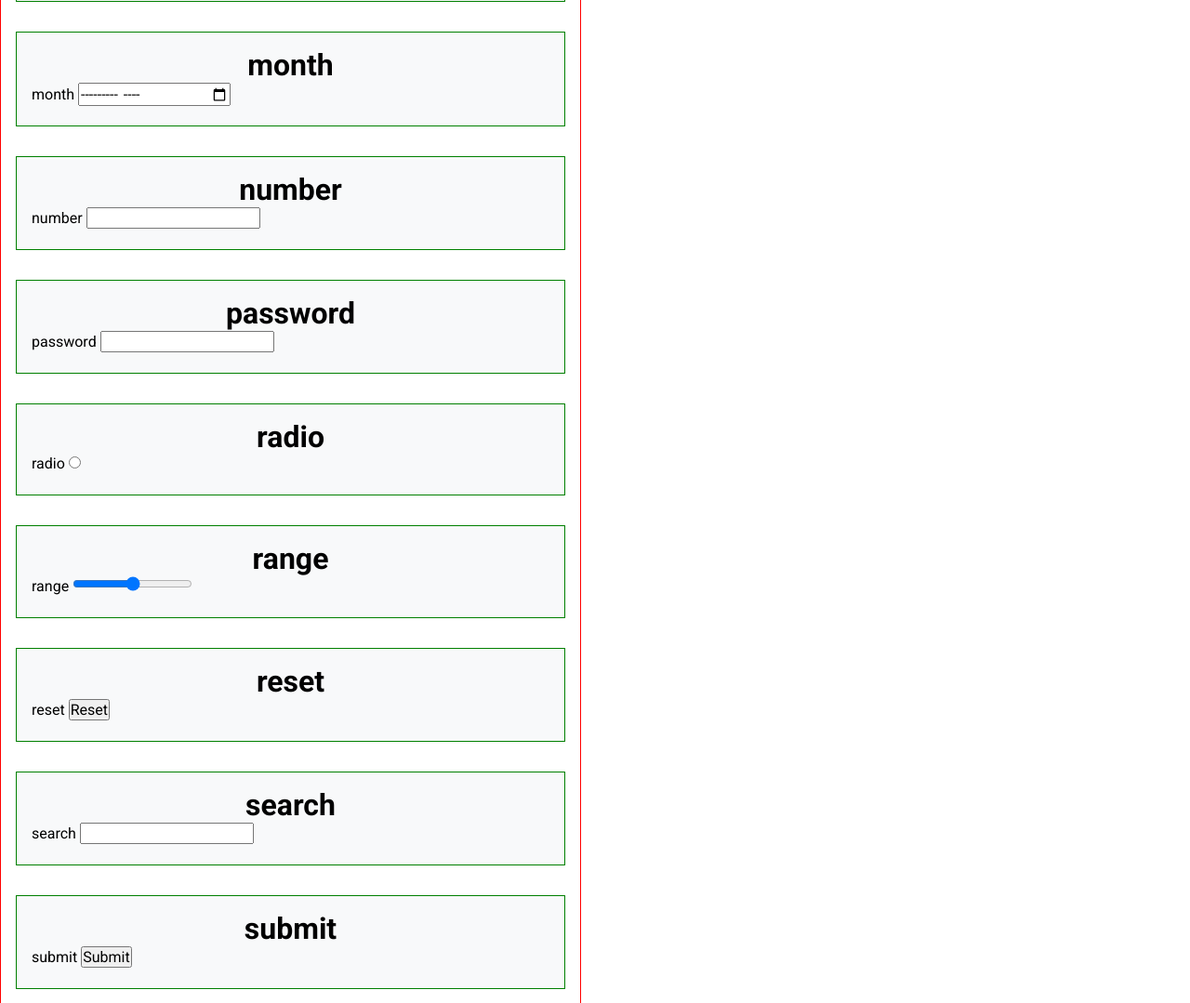
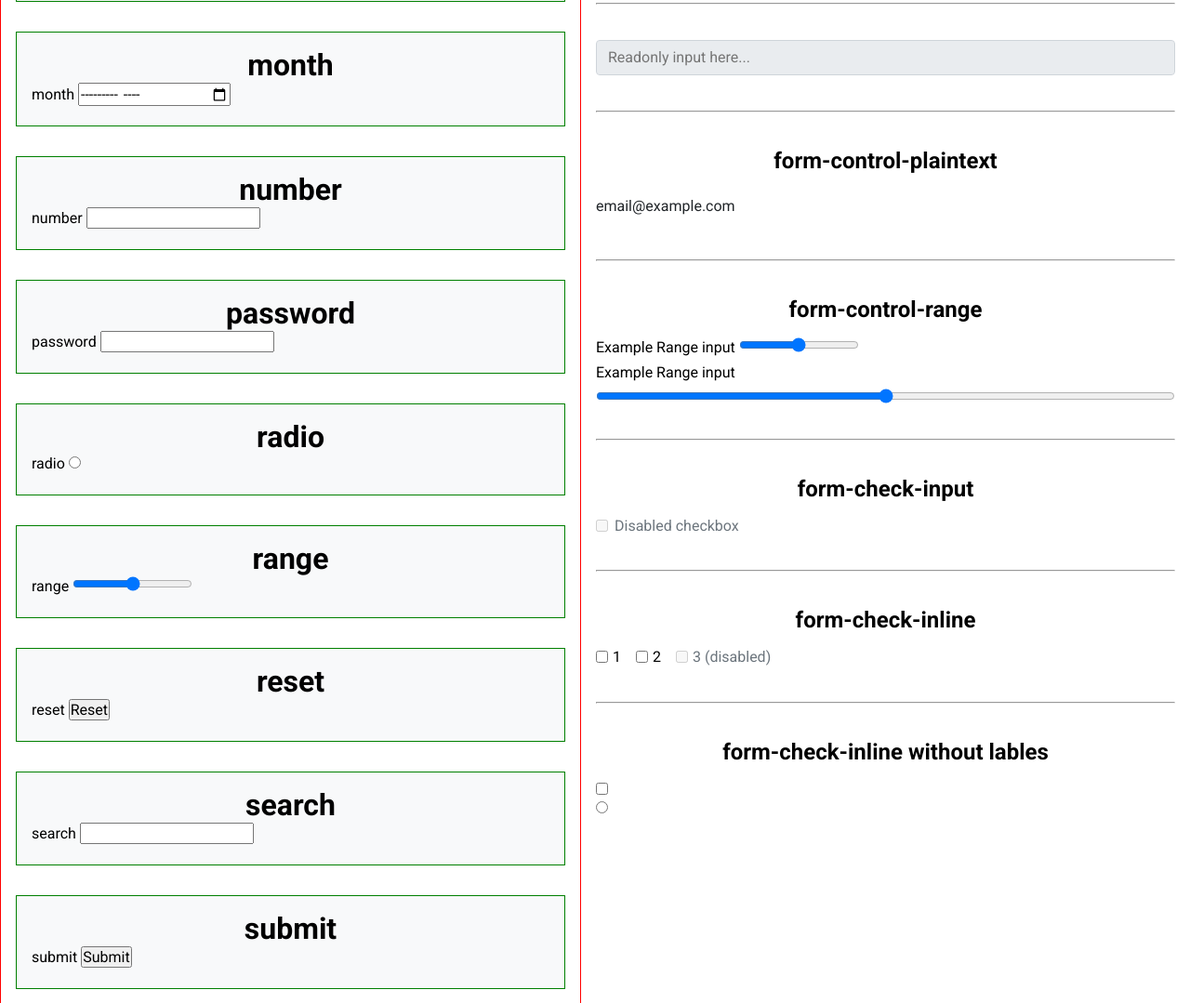
Before and after one commit to techkanna/bootstrap_mock, a plain HTML site: page index.html in a window 1280 px wide. Shown: the part 2409-3488 px from the top of the page at 93% size. Drawn offline with Linux system fonts and the light colour scheme.

Commit message:
:card_file_box: structured file sctructure

```diff
--- a/index.html
+++ b/index.html
@@ -8,6 +8,7 @@
       href="https://fonts.googleapis.com/css?family=Roboto:400,500,700&display=swap"
       rel="stylesheet"
     />
+    <link rel="stylesheet" href="mystyles.min.css" />
     <link rel="stylesheet" href="style.min.css" />
     <title>Task six</title>
   </head>
@@ -562,6 +563,19 @@ The cat was playing in the garden.
       <hr />
       <br />
       <br />
+      <h2>Readonly</h2>
+      <div class="bd-example">
+        <input
+          class="form-control"
+          type="text"
+          placeholder="Readonly input here..."
+        />
+      </div>
+      <br />
+      <br />
+      <hr />
+      <br />
+      <br />
       <div class="bd-example">
         <input
           class="form-control"
@@ -569,6 +583,118 @@ The cat was playing in the garden.
           placeholder="Readonly input here..."
           readonly
         />
+      </div>
+      <br />
+      <br />
+      <hr />
+      <br />
+      <br />
+      <h2>form-control-plaintext</h2>
+      <div class="bd-example">
+        <input
+          type="text"
+          readonly=""
+          class="form-control-plaintext"
+          id="staticEmail"
+          value="email@example.com"
+        />
+      </div>
+      <br />
+      <br />
+      <hr />
+      <br />
+      <br />
+      <h2>form-control-range</h2>
+      <div class="bd-example">
+        <label for="formControlRange">Example Range input</label>
+        <input type="range" id="formControlRange" />
+      </div>
+      <div class="bd-example">
+        <label for="formControlRange">Example Range input</label>
+        <input type="range" class="form-control-range" id="formControlRange" />
+      </div>
+      <br />
+      <br />
+      <hr />
+      <br />
+      <br />
+      <h2>form-check-input</h2>
+      <div class="form-check">
+        <input
+          class="form-check-input"
+          type="checkbox"
+          value=""
+          id="defaultCheck2"
+          disabled=""
+        />
+        <label class="form-check-label" for="defaultCheck2">
+          Disabled checkbox
+        </label>
+      </div>
+      <br />
+      <br />
+      <hr />
+      <br />
+      <br />
+      <h2>form-check-inline</h2>
+      <div class="bd-example">
+        <div class="form-check form-check-inline">
+          <input
+            class="form-check-input"
+            type="checkbox"
+            id="inlineCheckbox1"
+            value="option1"
+          />
+          <label class="form-check-label" for="inlineCheckbox1">1</label>
+        </div>
+        <div class="form-check form-check-inline">
+          <input
+            class="form-check-input"
+            type="checkbox"
+            id="inlineCheckbox2"
+            value="option2"
+          />
+          <label class="form-check-label" for="inlineCheckbox2">2</label>
+        </div>
+        <div class="form-check form-check-inline">
+          <input
+            class="form-check-input"
+            type="checkbox"
+            id="inlineCheckbox3"
+            value="option3"
+            disabled
+          />
+          <label class="form-check-label" for="inlineCheckbox3"
+            >3 (disabled)</label
+          >
+        </div>
+      </div>
+      <br />
+      <br />
+      <hr />
+      <br />
+      <br />
+      <h2>form-check-inline without lables</h2>
+      <div class="bd-example">
+        <div class="form-check">
+          <input
+            class="form-check-input position-static"
+            type="checkbox"
+            id="blankCheckbox"
+            value="option1"
+            aria-label="..."
+          />
+        </div>
+        <div class="form-check">
+          <input
+            class="form-check-input position-static"
+            type="radio"
+            name="blankRadio"
+            id="blankRadio1"
+            value="option1"
+            aria-label="..."
+          />
+        </div>
       </div>
     </div>
     <script>
--- a/scss/_config.scss
+++ b/scss/_config.scss
@@ -10,5 +10,19 @@ $dark: #343a40;
 
 $white: #fff;
 $black: #212529;
+
 // text
 $btn-white-space: nowrap;
+
+// colors Obj for 🌍
+$theme-colors: (
+  'primary': $primary,
+  'secondary': $secondary,
+  'success': $success,
+  'danger': $danger,
+  'warning': $warning,
+  'info': $info,
+  'light': $light,
+  'dark': $dark,
+  'link': $white
+);
--- /dev/null
+++ b/scss/_functions.scss
@@ -0,0 +1,37 @@
+// set btn text colors
+@function set-text-color($color, $cName) {
+  @if ($cName == 'link') {
+    @return $primary;
+  } @else if (lightness($color) > 70) {
+    @return $black;
+  } @else {
+    @return $white;
+  }
+}
+
+// set text decoration
+@function set-dec($cName) {
+  @if ($cName == 'link') {
+    @return underline;
+  } @else {
+    @return none;
+  }
+}
+
+// set text hover background color
+@function set-hover-bg-color($cName, $color) {
+  @if ($cName == 'link') {
+    @return $color;
+  } @else {
+    @return darken($color, 10%);
+  }
+}
+
+// set text hover color
+@function set-hover-text-color($cName, $color) {
+  @if ($cName == 'link') {
+    @return darken($primary, 10%);
+  } @else {
+    @return set-text-color($color, $cName);
+  }
+}
--- /dev/null
+++ b/scss/_mixins.scss
@@ -0,0 +1,7 @@
+// my mixins
+
+// for components
+@import 'mixins/buttons';
+
+// for skin
+@import 'mixins/cursor';
--- /dev/null
+++ b/scss/_reboot.scss
@@ -0,0 +1,11 @@
+* {
+  padding: 0;
+  margin: 0;
+  box-sizing: border-box;
+}
+
+body {
+  font-family: 'Roboto', sans-serif;
+  font-size: 1rem;
+  overflow-x: hidden;
+}
--- a/scss/_utilities.scss
+++ b/scss/_utilities.scss
@@ -1,5 +1,3 @@
-@import 'config';
-@import 'globals';
 // text styles
 .text-nowrap {
   white-space: $btn-white-space;
@@ -8,54 +6,3 @@
 a {
   text-decoration: none;
 }
-
-// btn styles
-.btn {
-  display: inline-block;
-  font-weight: 400;
-  color: $black;
-  text-align: center;
-  vertical-align: middle;
-  cursor: pointer;
-  user-select: none;
-  background-color: transparent;
-  border: 1px solid transparent;
-  padding: 0.375rem 0.75rem;
-  font-size: 1rem;
-  line-height: 1.5;
-  border-radius: 0.25rem;
-  transition: color 0.15s ease-in-out, background-color 0.15s ease-in-out,
-    border-color 0.15s ease-in-out, box-shadow 0.15s ease-in-out;
-}
-
-.btn-lg {
-  padding: 0.5rem 1rem;
-  font-size: 1.25rem;
-  line-height: 1.5;
-  border-radius: 0.3rem;
-}
-
-.btn-sm {
-  padding: 0.25rem 0.5rem;
-  font-size: 0.875rem;
-  line-height: 1.5;
-  border-radius: 0.2rem;
-}
-
-.btn-block {
-  display: block;
-  width: 100%;
-}
-
-.btn {
-  &.disabled,
-  &:disabled {
-    opacity: 0.65;
-  }
-}
-
-@include cursor-pointer-mixin();
-@include applyBtncolors();
-@include applyBtnOutlinecolors();
-
-@import 'form';
--- /dev/null
+++ b/scss/components/_buttons.scss
@@ -0,0 +1,48 @@
+// btn styles
+.btn {
+  display: inline-block;
+  font-weight: 400;
+  color: $black;
+  text-align: center;
+  vertical-align: middle;
+  cursor: pointer;
+  user-select: none;
+  background-color: transparent;
+  border: 1px solid transparent;
+  padding: 0.375rem 0.75rem;
+  font-size: 1rem;
+  line-height: 1.5;
+  border-radius: 0.25rem;
+  transition: color 0.15s ease-in-out, background-color 0.15s ease-in-out,
+    border-color 0.15s ease-in-out, box-shadow 0.15s ease-in-out;
+}
+
+.btn-lg {
+  padding: 0.5rem 1rem;
+  font-size: 1.25rem;
+  line-height: 1.5;
+  border-radius: 0.3rem;
+}
+
+.btn-sm {
+  padding: 0.25rem 0.5rem;
+  font-size: 0.875rem;
+  line-height: 1.5;
+  border-radius: 0.2rem;
+}
+
+.btn-block {
+  display: block;
+  width: 100%;
+}
+
+.btn {
+  &.disabled,
+  &:disabled {
+    opacity: 0.65;
+  }
+}
+
+@include cursor-pointer-mixin();
+@include applyBtncolors();
+@include applyBtnOutlinecolors();
--- a/scss/_form.scss
+++ b/scss/components/_form.scss
@@ -34,6 +34,19 @@ label {
     background-color: #e9ecef;
     opacity: 1;
   }
+}
+
+.form-control-plaintext {
+  display: block;
+  width: 100%;
+  padding: 0.375rem 0;
+  margin-bottom: 0;
+  font-size: 1rem;
+  line-height: 1.5;
+  color: #212529;
+  background-color: transparent;
+  border: solid transparent;
+  border-width: 1px 0;
 }
 
 .form-control-lg {
@@ -111,6 +124,27 @@ small {
   margin-left: -1.25rem;
 }
 
+.form-check-input:disabled ~ .form-check-label,
+.form-check-input[disabled] ~ .form-check-label {
+  color: #6c757d;
+}
+
 .form-check-label {
   margin-bottom: 0;
 }
+.form-check-inline {
+  display: inline-flex;
+  align-items: center;
+  padding-left: 0;
+  margin-right: 0.75rem;
+
+  .form-check-input {
+    position: static;
+    margin-top: 0;
+    margin-right: 0.3125rem;
+    margin-left: 0;
+  }
+}
+.position-static {
+  position: static;
+}
--- /dev/null
+++ b/scss/mixins/_buttons.scss
@@ -0,0 +1,41 @@
+// set background colors for btn-*[colors]'s
+@mixin applyBtncolors() {
+  @each $cName, $color in $theme-colors {
+    .btn-#{$cName} {
+      background-color: $color;
+      color: set-text-color($color, $cName);
+      border-color: $color;
+
+      &:hover {
+        background-color: set-hover-bg-color($cName, $color);
+        color: set-hover-text-color($cName, $color);
+        text-decoration: set-dec($cName);
+      }
+      &:focus {
+        outline: 0;
+        box-shadow: 0 0 0 0.2rem lighten($color, 10%);
+      }
+    }
+  }
+}
+
+// set background colors for btn-outline-*[colors]'s
+@mixin applyBtnOutlinecolors() {
+  @each $cName, $color in $theme-colors {
+    .btn-outline-#{$cName} {
+      background-color: $white;
+      color: $color;
+      border-color: $color;
+
+      &:hover {
+        background-color: darken($color, 10%);
+        color: set-text-color($color, $cName);
+      }
+
+      &:focus {
+        outline: 0;
+        box-shadow: 0 0 0 0.2rem lighten($color, 10%);
+      }
+    }
+  }
+}
--- /dev/null
+++ b/scss/mixins/_cursor.scss
@@ -0,0 +1,27 @@
+// set cursor pointer mixin
+@mixin cursor-pointer-mixin() {
+  [type='button'],
+  [type='reset'],
+  [type='submit'],
+  button {
+    &:not(:disabled) {
+      cursor: pointer;
+    }
+  }
+  fieldset {
+    &:disabled {
+      a {
+        &.btn {
+          pointer-events: none;
+        }
+      }
+    }
+  }
+  a {
+    &.btn {
+      &.disabled {
+        pointer-events: none;
+      }
+    }
+  }
+}
--- /dev/null
+++ b/scss/mystyles.scss
@@ -0,0 +1,14 @@
+/*!
+ * my own styles
+ * for future projects
+ */
+
+@import 'functions';
+@import 'config';
+@import 'mixins';
+@import 'reboot';
+// every single components comes here!
+@import 'components/form';
+@import 'components/buttons';
+// end here!!
+@import 'utilities';
--- a/scss/style.scss
+++ b/scss/style.scss
@@ -1,17 +1,6 @@
-* {
-  padding: 0;
-  margin: 0;
-  box-sizing: border-box;
-}
-
 body {
-  font-family: 'Roboto', sans-serif;
-  font-size: 1rem;
-  overflow-x: hidden;
   display: flex;
 }
-
-@import 'utilities';
 
 // Home page prettier styles
 .container {
```
Also changed, not shown: scss/_globals.scss (deleted, +0 -120 lines), mystyles.min.css (added), style.min.css.
